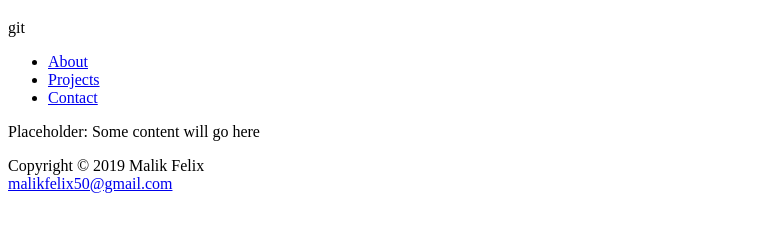
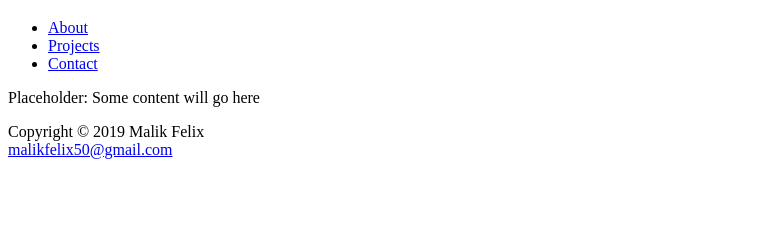
Before and after one commit to malikflx/Malik_Portfolio, a plain HTML site: page index.html in a window 1280 px wide. Shown: the part 61-292 px from the top of the page, without its empty margins (0-776 px from the left). Drawn offline with Linux system fonts and the light colour scheme.

Commit message:
remove 'git' text from page

```diff
--- a/index.html
+++ b/index.html
@@ -9,7 +9,7 @@
 <body>
   <h1>Hi, I'm Malik Felix. I'm a Front-End web developer.</h1>
   <div id="wrapper">
-    <header>git
+    <header>
       <nav>
         <ul>
           <li><a href="about#">About</a></li>
```
